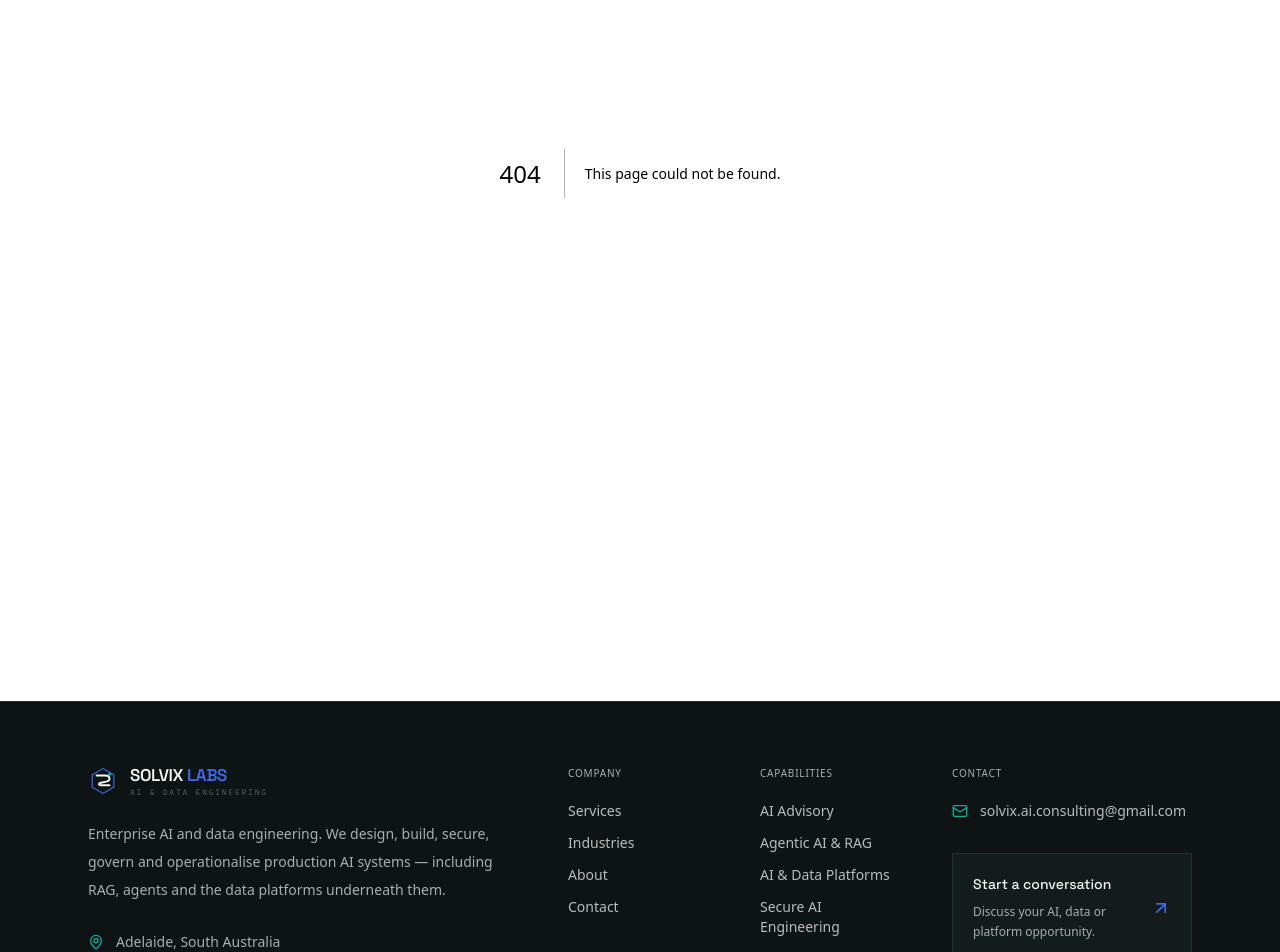
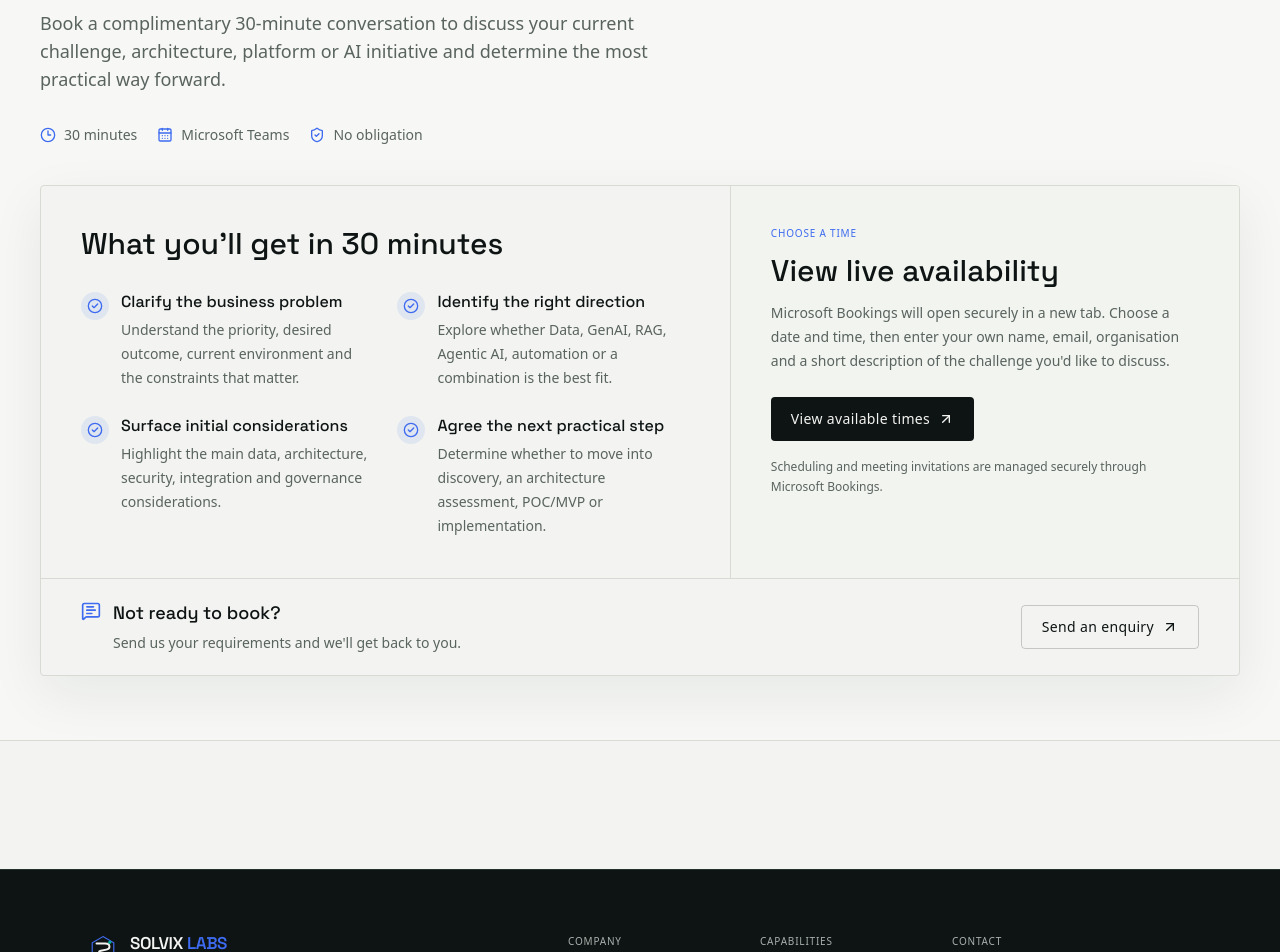
Before and after one commit to kavithasolvix/solvix-labs-website, a Next.js app: page /consultation in a window 1280 px wide. Before the commit this address had no page. Shown: the part 300-1252 px from the top of the page. Built offline with nearby package versions, Linux system fonts and the light colour scheme; no server answers.

Commit message:
Update consultation flow and enable contact form

```diff
--- /dev/null
+++ b/src/app/consultation/page.tsx
@@ -0,0 +1,139 @@
+import type { Metadata } from "next";
+import Link from "next/link";
+import {
+  ArrowUpRight,
+  CalendarDays,
+  CheckCircle2,
+  Clock3,
+  MessageSquareText,
+  ShieldCheck,
+} from "lucide-react";
+import { Button } from "@/components/ui/button";
+
+export const metadata: Metadata = {
+  title: "Free AI & Data Consultation",
+  description:
+    "Book a free 30-minute AI & Data consultation with Solvix to discuss your business challenge, architecture, GenAI, RAG, agentic AI, automation or data platform opportunity.",
+};
+
+const outcomes = [
+  {
+    title: "Clarify the business problem",
+    copy: "Understand the priority, desired outcome, current environment and the constraints that matter.",
+  },
+  {
+    title: "Identify the right direction",
+    copy: "Explore whether Data, GenAI, RAG, Agentic AI, automation or a combination is the best fit.",
+  },
+  {
+    title: "Surface initial considerations",
+    copy: "Highlight the main data, architecture, security, integration and governance considerations.",
+  },
+  {
+    title: "Agree the next practical step",
+    copy: "Determine whether to move into discovery, an architecture assessment, POC/MVP or implementation.",
+  },
+];
+
+const defaultBookingUrl =
+  "https://outlook.office.com/book/Free30MinuteAIDataConsultation@solvixlabs.com.au/?ismsaljsauthenabled";
+
+export default function ConsultationPage() {
+  const bookingUrl = process.env.NEXT_PUBLIC_BOOKING_URL || defaultBookingUrl;
+
+  return (
+    <section className="border-b border-line bg-[#f7f8f5]">
+      <div className="mx-auto max-w-[1280px] px-5 py-10 sm:px-8 sm:py-14 lg:px-10 lg:py-16">
+        <div className="mono-label text-[10px] text-signal">Free consultation</div>
+
+        <div className="mt-4 max-w-4xl">
+          <h1 className="font-display text-4xl font-medium leading-[1.03] text-ink sm:text-5xl lg:text-[3.55rem]">
+            Let&apos;s turn your AI or Data challenge into a clear next step.
+          </h1>
+          <p className="mt-6 max-w-2xl text-base leading-7 text-slate sm:text-lg">
+            Book a complimentary 30-minute conversation to discuss your current challenge,
+            architecture, platform or AI initiative and determine the most practical way forward.
+          </p>
+        </div>
+
+        <div className="mt-8 flex flex-wrap gap-x-5 gap-y-3 text-sm text-slate">
+          <span className="flex items-center gap-2">
+            <Clock3 className="h-4 w-4 text-signal" /> 30 minutes
+          </span>
+          <span className="flex items-center gap-2">
+            <CalendarDays className="h-4 w-4 text-signal" /> Microsoft Teams
+          </span>
+          <span className="flex items-center gap-2">
+            <ShieldCheck className="h-4 w-4 text-signal" /> No obligation
+          </span>
+        </div>
+
+        <div className="mt-10 overflow-hidden rounded-sm border border-line bg-paper shadow-[0_18px_55px_rgba(15,23,42,0.07)]">
+          <div className="grid lg:grid-cols-[1.15fr_0.85fr]">
+            <div className="p-6 sm:p-8 lg:p-10">
+              <h2 className="font-display text-2xl font-medium text-ink sm:text-3xl">
+                What you&apos;ll get in 30 minutes
+              </h2>
+
+              <div className="mt-7 grid gap-6 sm:grid-cols-2">
+                {outcomes.map((outcome) => (
+                  <div key={outcome.title} className="flex gap-3">
+                    <div className="mt-0.5 flex h-7 w-7 shrink-0 items-center justify-center rounded-full bg-signal/10">
+                      <CheckCircle2 className="h-4 w-4 text-signal" />
+                    </div>
+                    <div>
+                      <h3 className="font-display text-base font-medium text-ink">{outcome.title}</h3>
+                      <p className="mt-1 text-sm leading-6 text-slate">{outcome.copy}</p>
+                    </div>
+                  </div>
+                ))}
+              </div>
+            </div>
+
+            <div className="border-t border-line bg-[#f2f4ef] p-6 sm:p-8 lg:border-l lg:border-t-0 lg:p-10">
+              <div className="mono-label text-[10px] text-signal">Choose a time</div>
+              <h2 className="mt-3 font-display text-2xl font-medium text-ink sm:text-3xl">
+                View live availability
+              </h2>
+              <p className="mt-3 text-sm leading-6 text-slate">
+                Microsoft Bookings will open securely in a new tab. Choose a date and time, then
+                enter your own name, email, organisation and a short description of the challenge
+                you&apos;d like to discuss.
+              </p>
+
+              <Button asChild className="mt-6 h-11 px-5">
+                <a href={bookingUrl} target="_blank" rel="noreferrer">
+                  View available times <ArrowUpRight className="h-4 w-4" />
+                </a>
+              </Button>
+
+              <p className="mt-4 text-xs leading-5 text-slate">
+                Scheduling and meeting invitations are managed securely through Microsoft Bookings.
+              </p>
+            </div>
+          </div>
+
+          <div className="border-t border-line px-6 py-5 sm:px-8 lg:px-10">
+            <div className="flex flex-col gap-4 sm:flex-row sm:items-center sm:justify-between">
+              <div className="flex gap-3">
+                <MessageSquareText className="mt-0.5 h-5 w-5 shrink-0 text-signal" />
+                <div>
+                  <h2 className="font-display text-lg font-medium text-ink">Not ready to book?</h2>
+                  <p className="mt-1 text-sm leading-6 text-slate">
+                    Send us your requirements and we&apos;ll get back to you.
+                  </p>
+                </div>
+              </div>
+
+              <Button asChild variant="outline" className="shrink-0">
+                <Link href="/contact#enquiry">
+                  Send an enquiry <ArrowUpRight className="h-4 w-4" />
+                </Link>
+              </Button>
+            </div>
+          </div>
+        </div>
+      </div>
+    </section>
+  );
+}
--- a/src/app/contact/page.tsx
+++ b/src/app/contact/page.tsx
@@ -9,21 +9,19 @@ export const metadata: Metadata = {
 
 export default function ContactPage() {
   return (
-    <section className="mx-auto max-w-6xl px-6 pt-20 pb-24 grid md:grid-cols-2 gap-16">
+    <section id="enquiry" className="mx-auto max-w-6xl px-6 pt-20 pb-24 grid md:grid-cols-2 gap-16">
       <div>
         <div className="mono-label text-xs text-slate mb-6">Contact</div>
         <h1 className="font-display text-4xl font-medium leading-[1.05] max-w-md">
-          Tell us where the project is stuck.
+          Tell us what you are trying to solve.
         </h1>
         <p className="mt-6 text-slate leading-relaxed max-w-sm">
-          Whether you need a full build or a second opinion on an AI
-          architecture already underway, this goes straight to the team —
-          no queue, no account manager relay.
+          Whether you are exploring a new AI and Data opportunity, validating an architecture or moving a prototype toward production, tell us the context and we will respond directly.
         </p>
         <dl className="mt-12 space-y-6 text-sm">
           <div>
             <dt className="mono-label text-xs text-slate">Email</dt>
-            <dd className="mt-1">hello@solvixlabs.com</dd>
+            <dd className="mt-1">hello@solvixlabs.com.au</dd>
           </div>
           <div>
             <dt className="mono-label text-xs text-slate">Response time</dt>
@@ -31,7 +29,7 @@ export default function ContactPage() {
           </div>
           <div>
             <dt className="mono-label text-xs text-slate">Based in</dt>
-            <dd className="mt-1">Sydney · working with clients remotely worldwide</dd>
+            <dd className="mt-1">Adelaide, South Australia · working with clients nationally</dd>
           </div>
         </dl>
       </div>
--- a/src/app/page.tsx
+++ b/src/app/page.tsx
@@ -16,6 +16,16 @@ import {
   Cpu,
   Layers3,
   Search,
+  BriefcaseBusiness,
+  Workflow,
+  Rocket,
+  Scale,
+  HeartPulse,
+  ShoppingBag,
+  GraduationCap,
+  Pickaxe,
+  HardHat,
+  Laptop2,
 } from "lucide-react";
 
 import { Button } from "@/components/ui/button";
@@ -29,40 +39,67 @@ import { Reveal } from "@/components/site/Reveal";
 const services = [
   {
     icon: Network,
-    kicker: "ADVISORY",
-    title: "AI Advisory & Architecture",
-    desc: "Turn business opportunities into an executable AI roadmap, target architecture and secure delivery plan.",
+    kicker: "DISCOVER",
+    title: "AI Use Case Discovery & Prioritisation",
+    desc: "Identify high-value AI opportunities and turn them into a practical, prioritised implementation roadmap.",
+  },
+  {
+    icon: Layers3,
+    kicker: "MODERNISE",
+    title: "Data & AI Platform Modernisation",
+    desc: "Build secure, scalable data and AI foundations across Azure, Databricks, Snowflake and modern cloud platforms.",
   },
   {
     icon: Bot,
-    kicker: "ENGINEERING",
-    title: "AI Engineering",
-    desc: "Production-grade RAG, agents, copilots and workflows connected to enterprise knowledge, APIs and systems.",
+    kicker: "BUILD",
+    title: "GenAI & RAG Solutions",
+    desc: "Build enterprise assistants grounded in organisational knowledge, documents and business data.",
   },
   {
-    icon: Database,
-    kicker: "FOUNDATIONS",
-    title: "AI & Data Platforms",
-    desc: "Governed data and AI foundations across cloud and modern data platforms — designed for security, scale and production.",
+    icon: Workflow,
+    kicker: "AUTOMATE",
+    title: "AI Agents & Workflow Automation",
+    desc: "Design AI agents that retrieve information, use approved business tools and automate controlled workflows.",
+  },
+  {
+    icon: Rocket,
+    kicker: "VALIDATE",
+    title: "POC & MVP Development",
+    desc: "Rapidly design and validate AI solutions before committing to full-scale implementation.",
+  },
+  {
+    icon: Network,
+    kicker: "ARCHITECT",
+    title: "Enterprise AI Architecture",
+    desc: "Define secure, governed and production-ready architectures for scaling AI across the organisation.",
+  },
+  {
+    icon: ShieldCheck,
+    kicker: "GOVERN",
+    title: "AI Governance & Responsible AI",
+    desc: "Establish security, access controls, evaluation, monitoring and responsible-AI guardrails.",
+  },
+  {
+    icon: Gauge,
+    kicker: "OPERATE",
+    title: "Production & Operationalisation",
+    desc: "Move successful prototypes into monitored, scalable and supportable production solutions.",
   },
 ];
 
 const industries = [
-  {
-    icon: Factory,
-    title: "Transport & Logistics",
-    desc: "Operational knowledge, WHS and risk, exception management, planning and intelligent workflow automation.",
-  },
-  {
-    icon: Building2,
-    title: "Utilities & Infrastructure",
-    desc: "Engineering knowledge, field operations, asset intelligence, forecasting, safety and operational decision support.",
-  },
-  {
-    icon: Landmark,
-    title: "Regulated & Data-Intensive Organisations",
-    desc: "Secure knowledge systems, governed RAG, document intelligence, policy assistants and controlled AI workflows.",
-  },
+  { icon: Factory, title: "Transport & Logistics", desc: "Operational copilots, WHS and risk intelligence, fleet and shipment visibility, document automation and workflow agents." },
+  { icon: Building2, title: "Energy & Utilities", desc: "Asset intelligence, field-worker copilots, forecasting, engineering knowledge and operational analytics." },
+  { icon: Landmark, title: "Government & Public Sector", desc: "Policy and document intelligence, citizen-service assistants, case automation and secure enterprise knowledge search." },
+  { icon: Pickaxe, title: "Mining & Resources", desc: "Safety copilots, maintenance intelligence, operational knowledge, compliance automation and predictive analytics." },
+  { icon: Cpu, title: "Manufacturing", desc: "Quality intelligence, predictive maintenance, SOP assistants, production analytics and computer vision." },
+  { icon: Scale, title: "Financial Services & Insurance", desc: "Document processing, compliance assistants, claims automation, fraud and risk analytics, and enterprise knowledge." },
+  { icon: HeartPulse, title: "Healthcare", desc: "Knowledge assistants, administrative automation, document intelligence and workforce analytics." },
+  { icon: ShoppingBag, title: "Retail & Consumer", desc: "Customer intelligence, demand forecasting, product assistants, personalisation and supply-chain analytics." },
+  { icon: HardHat, title: "Construction & Engineering", desc: "Project-document intelligence, safety and compliance agents, engineering knowledge search and project risk analytics." },
+  { icon: BriefcaseBusiness, title: "Professional Services", desc: "Enterprise knowledge assistants, proposal automation, document intelligence and workflow agents." },
+  { icon: GraduationCap, title: "Education", desc: "Student-service assistants, knowledge search, administrative automation and learning analytics." },
+  { icon: Laptop2, title: "Technology & SaaS", desc: "AI-enabled applications, agentic workflows, AI platform architecture, RAG, evaluation and observability." },
 ];
 
 const engineeringPrinciples = [
@@ -180,8 +217,8 @@ export default function Home() {
                   variant="inverse"
                   className="shadow-[0_0_44px_-12px_var(--signal)]"
                 >
-                  <Link href="/contact">
-                    Discuss an opportunity
+                  <Link href="/consultation">
+                    Book a 30-Minute Consultation
                   </Link>
                 </Button>
 
@@ -367,17 +404,16 @@ export default function Home() {
 
           <div className="grid gap-5 md:grid-cols-[1fr_.7fr] md:items-end">
             <h2 className="max-w-2xl font-display text-3xl font-medium sm:text-4xl">
-              Three focused capabilities. One path from opportunity to production.
+              From AI opportunity to production — with clear delivery outcomes.
             </h2>
 
             <p className="leading-relaxed text-slate">
-              Architecture, engineering and data foundations brought together
-              without turning every engagement into a large transformation programme.
+              Clear, focused services that take an organisation from opportunity discovery through architecture, build, governance and production.
             </p>
           </div>
         </Reveal>
 
-        <div className="mt-12 grid gap-4 lg:grid-cols-3">
+        <div className="mt-12 grid gap-4 md:grid-cols-2 lg:grid-cols-4">
           {services.map((service, index) => (
             <Reveal
               key={service.title}
@@ -497,21 +533,19 @@ export default function Home() {
       >
         <Reveal>
           <div className="mono-label mb-3 text-xs text-slate">
-            Domain-led engineering
+            Industries We Support
           </div>
 
           <h2 className="max-w-3xl font-display text-3xl font-medium sm:text-4xl">
-            AI architecture shaped around the operating environment.
+            Data & AI applied to industry-specific business problems.
           </h2>
 
-          <p className="mt-5 max-w-2xl leading-relaxed text-slate">
-            Transport, utilities and regulated organisations are examples of
-            environments where domain context materially changes how AI should
-            be designed, secured and operated.
+          <p className="mt-5 max-w-3xl leading-relaxed text-slate">
+            We apply modern Data & AI capabilities across industries, combining enterprise architecture, data platforms, GenAI and agentic AI to solve practical operational challenges.
           </p>
         </Reveal>
 
-        <div className="mt-12 grid gap-5 md:grid-cols-3">
+        <div className="mt-12 grid gap-5 sm:grid-cols-2 lg:grid-cols-3">
 
           {industries.map((industry, index) => (
             <Reveal
@@ -554,8 +588,7 @@ export default function Home() {
               Domain-led, not domain-limited.
             </strong>{" "}
 
-            Solvix adapts architecture and technology to the organisation,
-            business problem and operating environment.
+            Solvix adapts architecture and technology to the organisation, business problem and operating environment — without claiming the same domain depth in every sector.
 
           </p>
         </div>
@@ -686,12 +719,11 @@ export default function Home() {
                 </div>
 
                 <h2 className="max-w-2xl font-display text-3xl font-medium sm:text-4xl">
-                  Have an AI or data opportunity that needs a credible path to production?
+                  Have a Data or AI challenge? Start with a free 30-minute AI & Data consultation.
                 </h2>
 
                 <p className="mt-5 max-w-xl leading-relaxed text-slate">
-                  Start with a focused architecture, use-case or
-                  production-readiness conversation.
+                  Discuss the business problem, identify the right AI or data approach, assess feasibility and leave with clear next steps.
                 </p>
               </div>
 
@@ -700,8 +732,8 @@ export default function Home() {
                 size="lg"
                 variant="primary"
               >
-                <Link href="/contact">
-                  Talk to Solvix Labs
+                <Link href="/consultation">
+                  Book a 30-Minute Consultation
                 </Link>
               </Button>
 
--- a/src/components/site/Footer.tsx
+++ b/src/components/site/Footer.tsx
@@ -98,25 +98,25 @@ export function Footer() {
             </div>
 
             <a
-              href="mailto:hello@solvixlabs.com"
+              href="mailto:solvix.ai.consulting@gmail.com"
               className="flex items-center gap-3 text-sm text-paper/75 transition-colors hover:text-signal"
             >
               <Mail className="h-4 w-4 text-verified" />
-              solvix.ai.consulting@gmail.com
+              hello@solvixlabs.com.au
             </a>
 
             <Link
-              href="/contact"
+              href="/consultation"
               className="mt-8 block border border-line-dark bg-ink-raised p-5 transition-colors hover:border-signal/40"
             >
               <div className="flex items-center justify-between gap-4">
                 <div>
                   <div className="font-display text-sm font-medium text-paper">
-                    Start a conversation
+                    Free 30-Minute AI & Data Consultation
                   </div>
 
                   <div className="mt-2 text-xs leading-5 text-slate-dark">
-                    Discuss your AI, data or platform opportunity.
+                    Discuss your Data & AI challenge and identify practical next steps.
                   </div>
                 </div>
 
--- a/src/components/site/Header.tsx
+++ b/src/components/site/Header.tsx
@@ -70,8 +70,8 @@ export function Header() {
 
         {/* CTA */}
         <Button asChild size="sm" variant="inverse">
-          <Link href="/contact">
-            Start a conversation
+          <Link href="/consultation">
+            30-min consultation
           </Link>
         </Button>
       </div>
```
